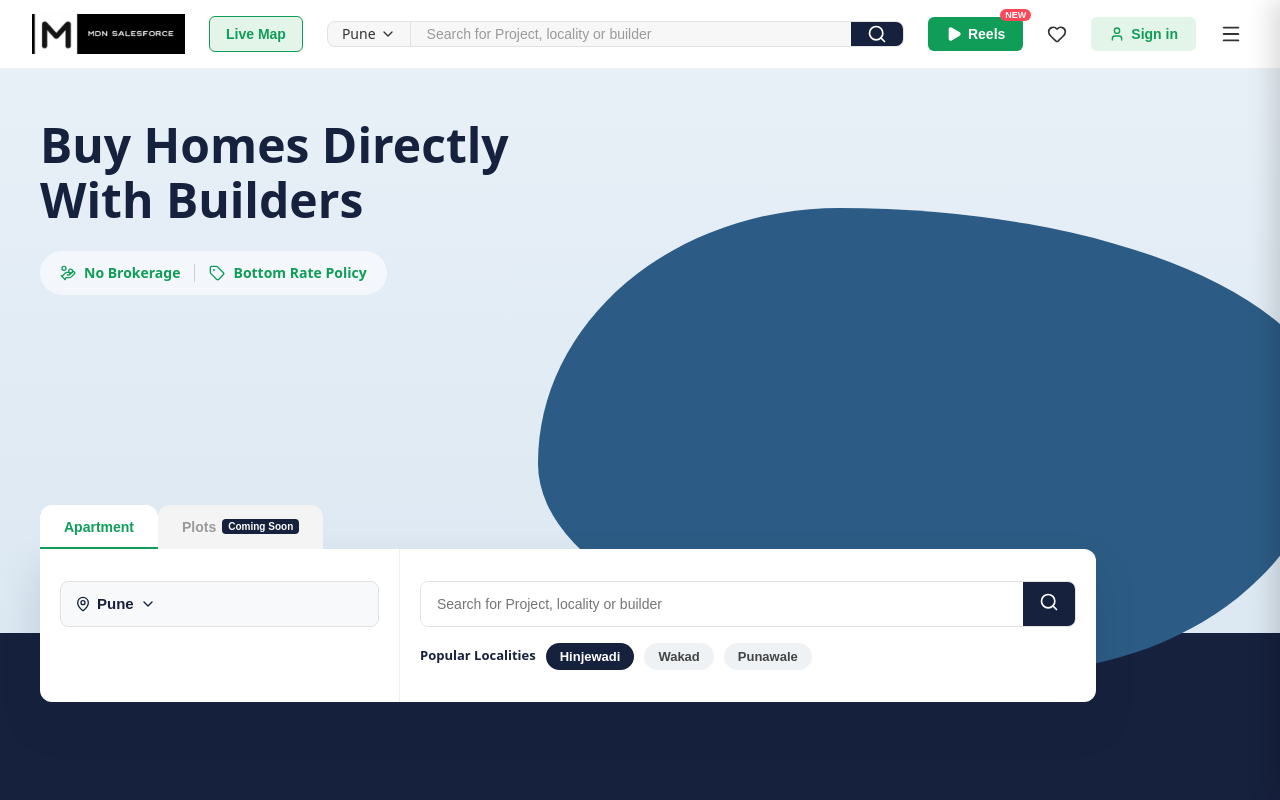
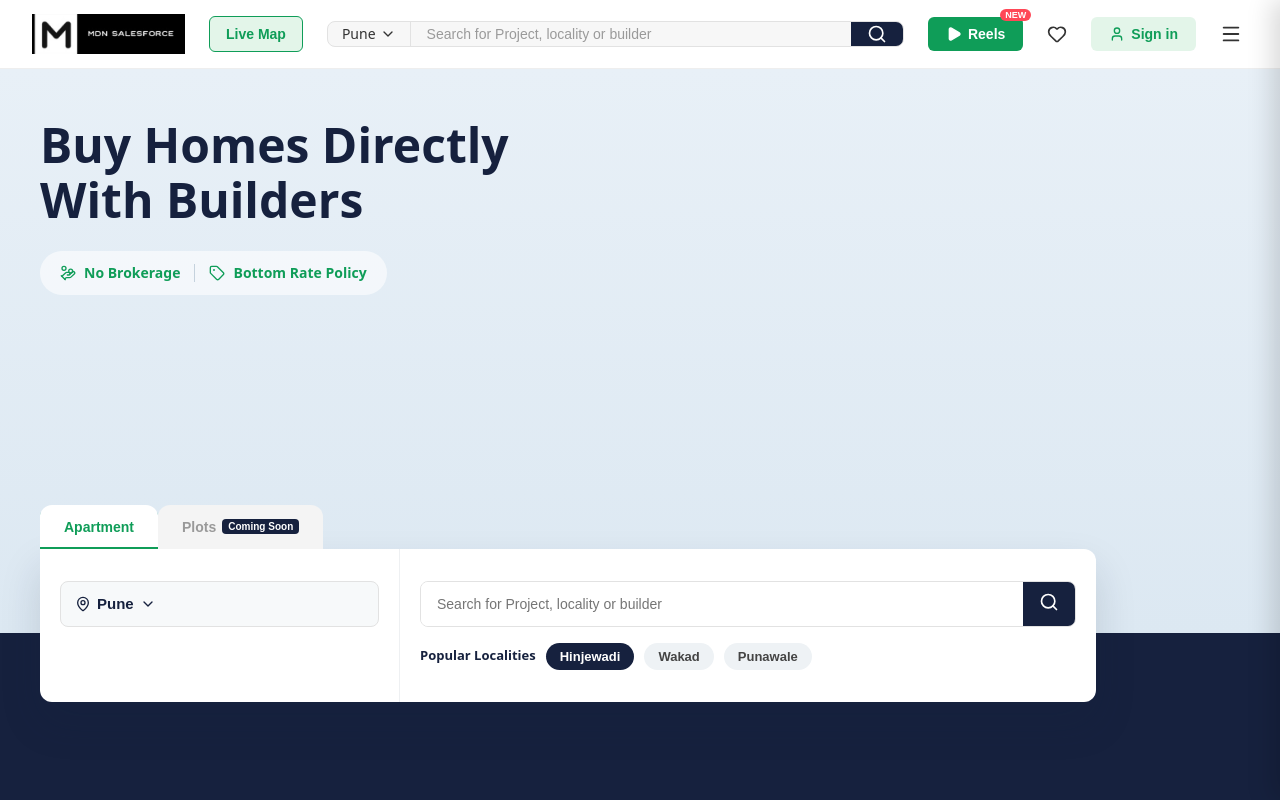
Before and after one commit to aadeshnimkar1111-afk/my-frontend-app, a React (Vite) app: page / in a window 1280 px wide. Shown: the top 800 px of the page. Built offline with nearby package versions, Linux system fonts and the light colour scheme.

Commit message:
Remove the blue backdrop blob shape from Hero section

```diff
--- a/src/components/Hero/Hero.css
+++ b/src/components/Hero/Hero.css
@@ -3,17 +3,6 @@
   background: linear-gradient(180deg, #e8f0f7 0%, #dce8f2 73%, #16213e 73%, #16213e 100%);
   padding: 48px 40px 140px;
   overflow: hidden;
-}
-
-.hero__backdrop {
-  position: absolute;
-  top: 18%;
-  right: -4%;
-  width: 62%;
-  height: 60%;
-  background: #2c5c85;
-  border-radius: 38% 62% 40% 60% / 55% 45% 55% 45%;
-  z-index: 0;
 }
 
 .hero__text {
@@ -199,10 +188,6 @@
     padding: 40px 20px 0;
   }
 
-  .hero__backdrop {
-    display: none;
-  }
-
   .hero__title {
     font-size: 2.2rem;
   }
--- a/src/components/Hero/Hero.jsx
+++ b/src/components/Hero/Hero.jsx
@@ -12,8 +12,6 @@ function Hero() {
 
   return (
     <section id="home" className="hero">
-      <div className="hero__backdrop" />
-
       <div className="hero__text">
         <h1 className="hero__title">
           Buy Homes Directly
```
